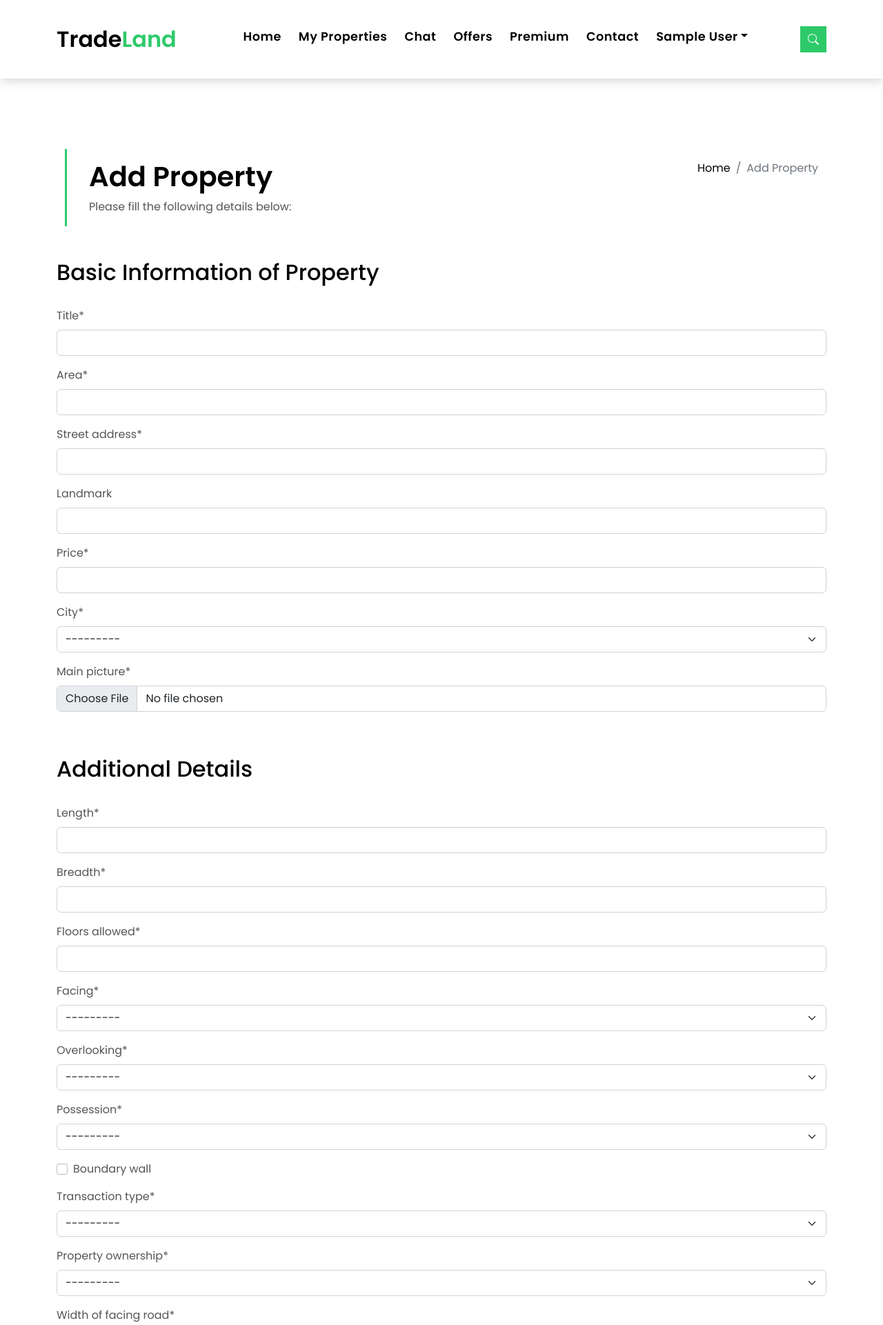
After one commit to muralinaik03/TRADELAND, a Django app: page /addproperty in a window 1280 px wide. The commit adds this page. Shown: the top 1921 px of the page at 69% size. Run offline with Django 4.2, Linux system fonts and the light colour scheme; the visitor is signed in with stand-in values (Sample User, id 1); data that the repository does not hold is empty; some libraries are stand-ins or nearby versions.

Commit message:
Property_add

```diff
--- a/property/models.py
+++ b/property/models.py
@@ -113,8 +113,8 @@ class property_details(models.Model):
     property_ownership = models.ForeignKey(property_ownership,on_delete=models.CASCADE)
     width_of_facing_road = models.PositiveIntegerField()
     description = models.TextField(blank=True)
-    yt_video = models.CharField(max_length=500,default='https://player.vimeo.com/video/73221098')
-    map = models.CharField(max_length=500,default='https://www.google.com/maps/embed?pb=!1m18!1m12!1m3!1d3608.2455290309986!2d82.98937350000001!3d25.2623247!2m3!1f0!2f0!3f0!3m2!1i1024!2i768!4f13.1!3m3!1m2!1s0x398e3320e885927b%3A0x78ac04d1bac708f0!2sIIT%20(BHU)%20Varanasi!5e0!3m2!1sen!2sin!4v1668192349845!5m2!1sen!2sin')
+    yt_video = models.URLField(max_length=500,default='https://player.vimeo.com/video/73221098',blank=True)
+    map = models.URLField(max_length=500,default='https://www.google.com/maps/embed?pb=!1m18!1m12!1m3!1d3608.2455290309986!2d82.98937350000001!3d25.2623247!2m3!1f0!2f0!3f0!3m2!1i1024!2i768!4f13.1!3m3!1m2!1s0x398e3320e885927b%3A0x78ac04d1bac708f0!2sIIT%20(BHU)%20Varanasi!5e0!3m2!1sen!2sin!4v1668192349845!5m2!1sen!2sin',blank=True)
 
     class Meta:
         verbose_name_plural = "property_details"
--- a/templates/my_properties/show.html
+++ b/templates/my_properties/show.html
@@ -51,7 +51,7 @@
                         <div class="price-box d-flex">
                             <span class="price-a">Buy | {{prop.price}}</span>
                         </div>
-                        <a href="property-single.html" class="link-a">Click here to view
+                        <a href="/properties/{{prop.id}}" class="link-a">Click here to view
                             <span class="bi bi-chevron-right"></span>
                         </a>
                         </div>
--- /dev/null
+++ b/templates/property/add_property.html
@@ -0,0 +1,55 @@
+{%extends 'testing/basev3.html'%}
+
+{%block title %}
+Add Property - TradeLand
+{%endblock%}
+{%block content %}
+    {% load crispy_forms_tags %}
+    <div class="container">
+        <section class="intro-single">
+            <div class="container">
+              <div class="row">
+                <div class="col-md-12 col-lg-8">
+                  <div class="title-single-box">
+                    <h1 class="title-single">Add Property</h1>
+                    <span class="color-text-a">Please fill the following details below:</span>
+                  </div>
+                </div>
+                <div class="col-md-12 col-lg-4">
+                  <nav aria-label="breadcrumb" class="breadcrumb-box d-flex justify-content-lg-end">
+                    <ol class="breadcrumb">
+                      <li class="breadcrumb-item">
+                        <a href="{%url 'home'%}">Home</a>
+                      </li>
+                      <li class="breadcrumb-item active" aria-current="page">
+                        Add Property
+                      </li>
+                    </ol>
+                  </nav>
+                </div>
+              </div>
+            </div>
+        </section>
+        <form method="POST" enctype="multipart/form-data">
+            {%csrf_token%}
+            <h2>Basic Information of Property</h2>
+            <br>
+            {{prop_form|crispy}}
+            <br>
+            <br>
+            <h2>Additional Details</h2>
+            <br>
+            {{prop_details_form|crispy}}
+            <br>
+            <br>
+            <div class="form-actions">
+                <button type="submit" class="btn btn-primary" style="background-color: #068932; border-color: #068932;">Register</button>
+            </div>
+            <br>
+            <div class="form-actions">
+                <button onclick="location.href='/home'" class="btn btn-primary" style="background-color: black; border-color: black;">Cancel</button>
+            </div>
+            <input type="image" multiple>
+        </form>
+    </div>
+{%endblock%}
--- a/templates/registration/sign_up.html
+++ b/templates/registration/sign_up.html
@@ -43,6 +43,7 @@
 		margin-bottom: 20px;
 		border: 1pt;
 		border-radius: 1pt;
+		border-color: black;
 	}
 
 </style>
--- a/tradeland/forms.py
+++ b/tradeland/forms.py
@@ -3,6 +3,8 @@ from django.contrib.auth.forms import UserCreationForm
 from django.contrib.auth.models import User
 from django.forms import ModelForm
 from users.models import users
+from property.models import property,property_details,property_features,property_images
+
 
 class RegisterForm(UserCreationForm):
     email = forms.EmailField(required=True)
@@ -22,3 +24,13 @@ class profile_register_form(ModelForm):
     class Meta:
         model = users
         fields = ['gender','mobile_number','description','profile_picture']
+
+class add_property_form(ModelForm):
+    class Meta:
+        model = property
+        fields = ['title','area','street_address', 'landmark','price','city','main_picture']
+
+class add_property_details_form(ModelForm):
+    class Meta:
+        model = property_details
+        fields = ['length','breadth','floors_allowed','facing','overlooking','possession','boundary_wall','transaction_type','property_ownership','width_of_facing_road','description','yt_video','map']
--- a/tradeland/urls.py
+++ b/tradeland/urls.py
@@ -25,6 +25,8 @@ urlpatterns = [
     path('home',views.index,name="home"),
     path('', views.index, name="index"),
     path('base',views.base,name="base"),
+    path('addproperty',views.add_property.as_view(),name="addproperty"),
+    path('updateproperty/<int:pk>',views.update_property.as_view(),name="update_property"),
     path('myproperties',views.myproperties.as_view(),name="myproperties"),
     path('properties/<int:pk>',views.view_property,name="viewproperty"),
     path('chat',views.chat,name="chat"),
--- a/tradeland/views.py
+++ b/tradeland/views.py
@@ -2,12 +2,13 @@ from django.http import HttpResponse
 from django.shortcuts import render,redirect
 from pathlib import Path
 from django.urls import reverse, reverse_lazy
-from .forms import RegisterForm,profile_register_form
+from .forms import RegisterForm,profile_register_form,add_property_form,add_property_details_form
 from django.contrib.auth import login,logout,authenticate
 from django.contrib.auth.mixins import LoginRequiredMixin
 from django.views import View
 from property.models import property, property_images, property_features, property_details
 from users.models import users
+from django.views.generic import CreateView,UpdateView,DeleteView
 
 def basev3(request):
     return render(request,'testing/basev3.html')
@@ -46,17 +47,74 @@ class myproperties(View):
             return render(request,'my_properties/show.html',context)
         else:
             return redirect('login')
-    post =get
+    post = get
 
 def view_property(request,pk):
     prop = property.objects.all().filter(id=pk)[0]
     images = property_images.objects.all().filter(property=prop)
     features = property_features.objects.all().filter(property=prop)
+    print(features)
     details = property_details.objects.all().filter(property=prop)[0]
     agent_details = users.objects.all().filter(user=prop.agent)[0]
-    user_details = users.objects.all().filter(user=request.user)[0]
     property_premium = agent_details.is_premium_agent
-    premium_user = user_details.is_premium_client
+    try:
+        user_details = users.objects.all().filter(user=request.user)[0]
+        premium_user = user_details.is_premium_client
+    except:
+        premium_user = False
     pview = premium_user or not property_premium
-    context = {'prop' : prop, 'prop_images':images, 'prop_featues':features, 'prop_details':details, 'premium':pview,'agent_details':agent_details}
+    context = {'prop' : prop, 'prop_images':images, 'prop_features':features, 'prop_details':details, 'premium':pview,'agent_details':agent_details}
     return render(request, 'view_property/view_property.html',context)
+
+class add_property(LoginRequiredMixin,View):
+    def get(self,request):
+        prop_form = add_property_form()
+        prop_details_form = add_property_details_form()
+        context = {'prop_form':prop_form,'prop_details_form':prop_details_form}
+        return render(request,'property/add_property.html',context)
+    def post(self,request):
+        form = add_property_form(request.POST,request.FILES)
+        details = add_property_details_form(request.POST)
+        if form.is_valid() and details.is_valid():
+            obj = form.save(commit=False)
+            det = details.save(commit=False)
+            obj.agent = request.user
+            obj.status = True
+            obj.save()
+            obj.refresh_from_db()
+            det.property = obj
+            det.save()
+            return redirect('/home')#Change to success page later.
+        else:
+            context = {'prop_form':form,'prop_details_from':details}
+            return render(request,'property/add_property.html',context)
+
+class update_property(LoginRequiredMixin,View):
+    def get(self,request,pk):
+        try:
+            p = property.objects.all().filter(id=pk)[0]
+        except:
+            context={'error':"The property you are asking isn't present. Go back to <a href=\"/home\">home</a>.",'obj':'Property'}
+            return render(request,'404.html',context)
+        try:
+            pd = property_details.objects.all().filter(property=p)[0]
+        except:
+            context={'error':"Uh oh! there is some error. Go back to <a href=\"/home\">home</a>.",'obj':'Brain'}
+            return render(request,'404.html',context)
+        pf = add_property_form(p)
+        pdf = add_property_details_form(pd)
+        context = {'prop_form':pf,'prop_details_form':pdf}
+        return render(request,'property/add_property.html',context)
+
+    def post(self,request,pk):
+        p = property.objects.all().filter(id=pk)[0]
+        pd = property_details.objects.all().filter(property=p)[0]
+        form = add_property_form(request.POST,request.FILES,instance=p)
+        details = add_property_details_form(request.POST,instance=pd)
+        if form.is_valid() and details.is_valid():
+            form.save()
+            details.save()
+            return redirect('/home')#Change to success page later.
+        else:
+            context = {'prop_form':form,'prop_details_from':details}
+            return render(request,'property/add_property.html',context)
```
Also changed, not shown: templates/404.html (added, +20 -0 lines), templates/view_property/view_property.html (+8 -7 lines), users/models.py (+9 -1 lines), media/property/0c52f8e4-aa_ExEgWLq.jpg (added), media/property/58ec898d-eb_voAEeDi.jpg (added), media/property/701bb48c-3d_55hitKI.jpg (added), media/property/d33c4cfb-c9_Uv9WZhL.jpg (added), media/property/dbd12deb-8a_rawkRug.jpg (added), property/migrations/0008_alter_property_details_map_and_more.py (added), property/migrations/0009_alter_property_details_map_and_more.py (added), users/migrations/0008_alter_users_gender_alter_users_profile_picture.py (added), users/migrations/0009_alter_users_gender.py (added), users/migrations/0010_alter_users_gender.py (added).
